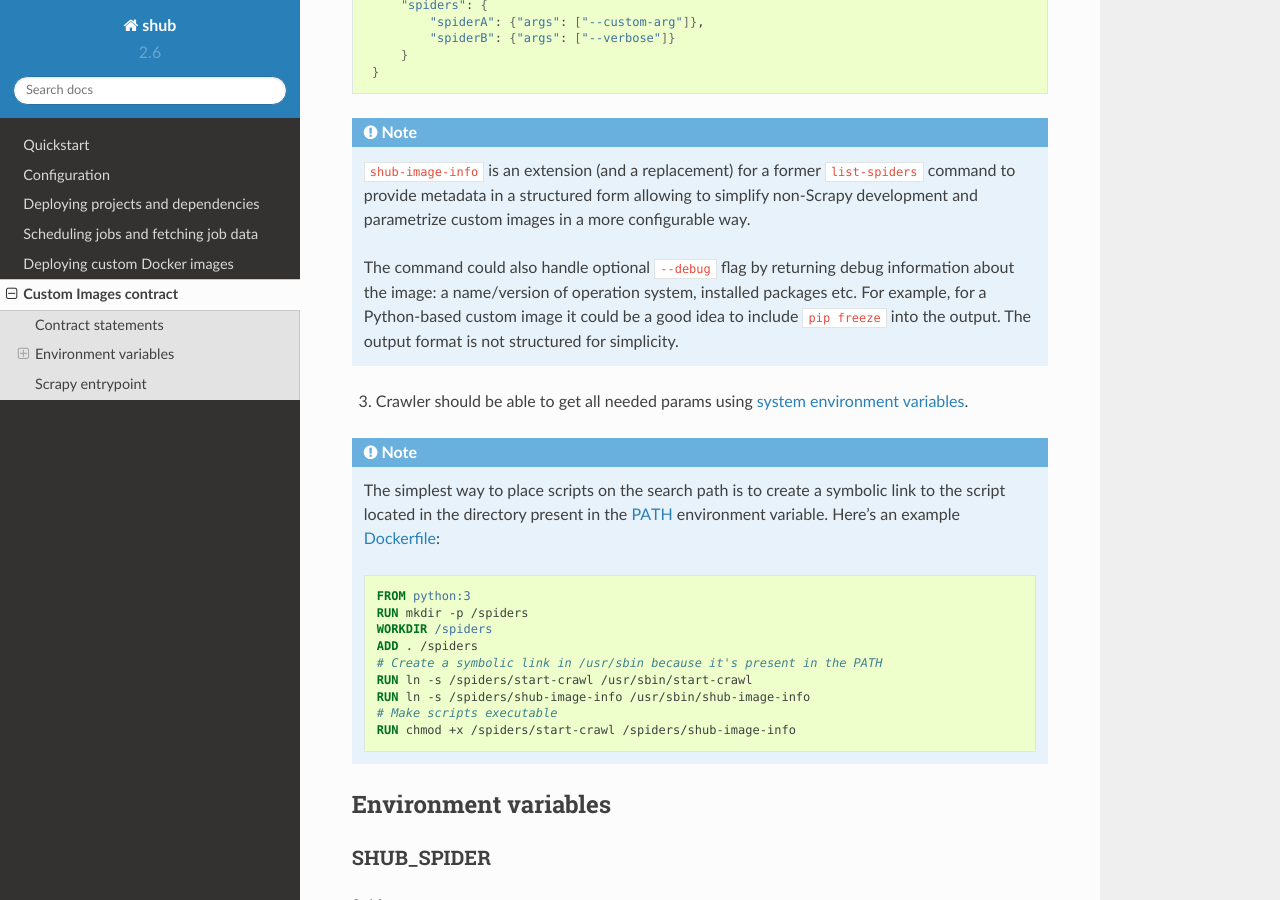
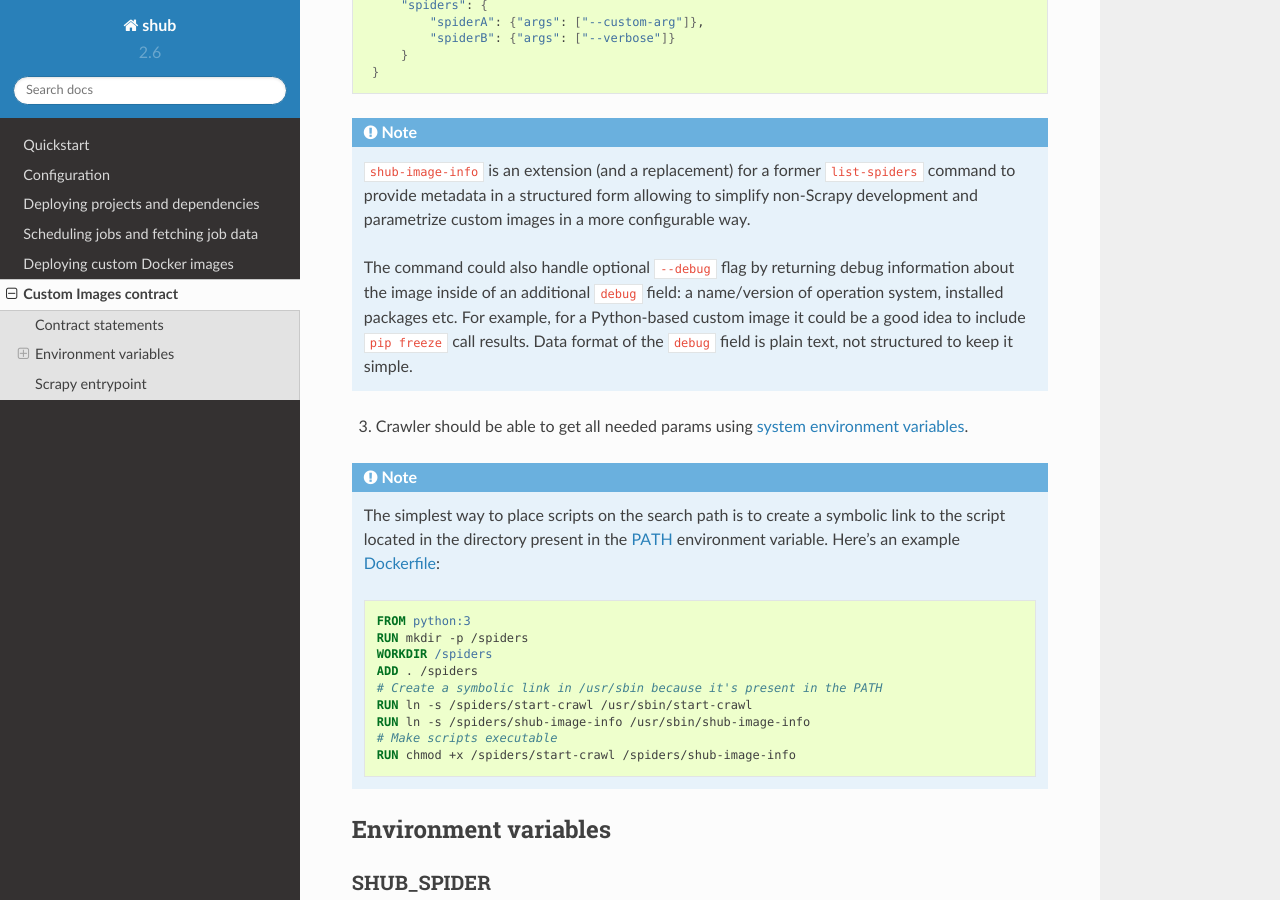
Before and after one commit to scrapinghub/shub, a Sphinx documentation site: the page built from docs/custom-images-contract.rst, in a window 1280 px wide and 900 px high, scrolled down 707 px. Built offline with Sphinx 7.4.7 and the Read the Docs theme 2.0.0, drawn with Linux system fonts in a browser that asks for light colours.

Commit message:
Include debug field to the contract

```diff
--- a/docs/custom-images-contract.rst
+++ b/docs/custom-images-contract.rst
@@ -46,10 +46,10 @@ Contract statements
     metadata in a structured form allowing to simplify non-Scrapy development and parametrize custom images
     in a more configurable way.
 
-    The command could also handle optional ``--debug`` flag by returning debug information about the image:
-    a name/version of operation system, installed packages etc. For example, for a Python-based custom image
-    it could be a good idea to include ``pip freeze`` into the output. The output format is not structured
-    for simplicity.
+    The command could also handle optional ``--debug`` flag by returning debug information about the image
+    inside of an additional ``debug`` field: a name/version of operation system, installed packages etc.
+    For example, for a Python-based custom image it could be a good idea to include ``pip freeze`` call results.
+    Data format of the ``debug`` field is plain text, not structured to keep it simple.
 
 3. Crawler should be able to get all needed params using :ref:`system environment variables <environment-variables>`.
 
```
